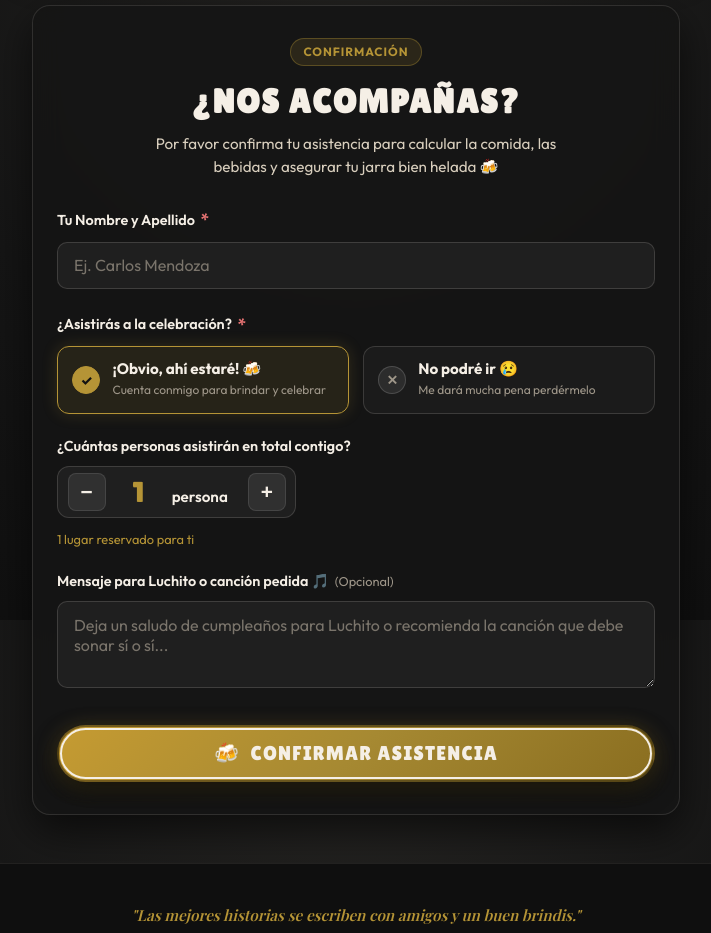
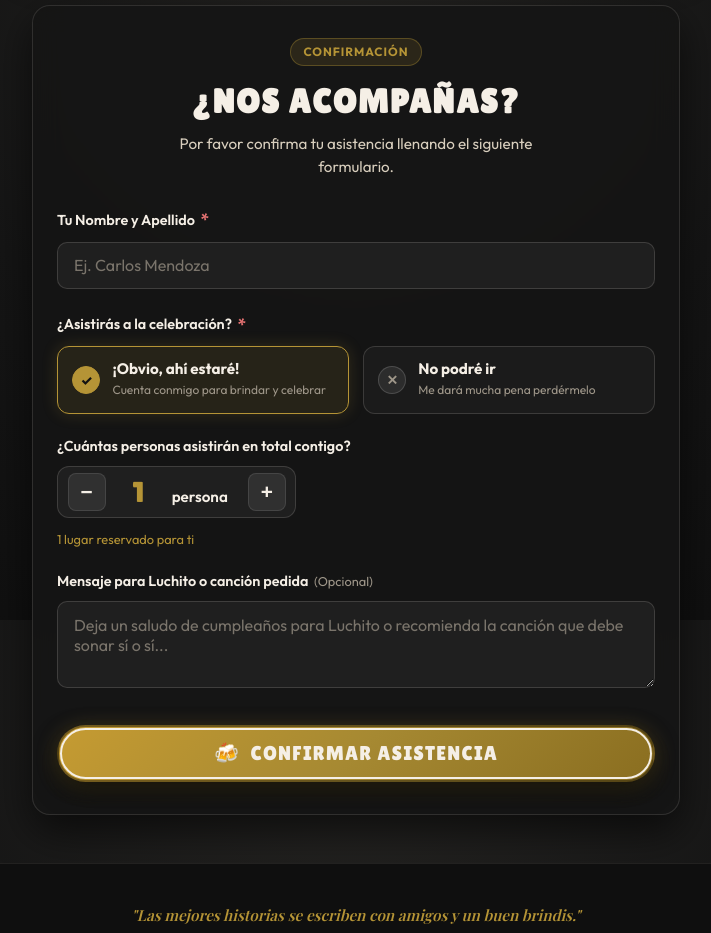
Before and after one commit to ALAYA1803/inivtacion-Luis, a plain HTML site: page index.html in a window 1280 px wide. Shown: the part 1780-2713 px from the top of the page, without its empty margins (284-995 px from the left). Drawn offline with nearby package versions, Linux system fonts and the light colour scheme; a web font is replaced by a local one.

Commit message:
feature: add new desing

```diff
--- a/index.html
+++ b/index.html
@@ -398,7 +398,7 @@
             <div class="rsvp-badge">CONFIRMACIÓN</div>
             <h2 class="rsvp-title">¿NOS ACOMPAÑAS?</h2>
             <p class="rsvp-subtitle">
-              Por favor confirma tu asistencia para calcular la comida, las bebidas y asegurar tu jarra bien helada 🍻
+              Por favor confirma tu asistencia llenando el siguiente formulario.
             </p>
           </div>
 
@@ -437,7 +437,7 @@
                   <input type="radio" name="asistencia" value="SI" checked class="sr-only">
                   <div class="card-radio-icon">✓</div>
                   <div class="card-radio-content">
-                    <span class="card-radio-title">¡Obvio, ahí estaré! 🍻</span>
+                    <span class="card-radio-title">¡Obvio, ahí estaré! </span>
                     <span class="card-radio-desc">Cuenta conmigo para brindar y celebrar</span>
                   </div>
                 </label>
@@ -447,7 +447,7 @@
                   <input type="radio" name="asistencia" value="NO" class="sr-only">
                   <div class="card-radio-icon">✕</div>
                   <div class="card-radio-content">
-                    <span class="card-radio-title">No podré ir 😢</span>
+                    <span class="card-radio-title">No podré ir </span>
                     <span class="card-radio-desc">Me dará mucha pena perdérmelo</span>
                   </div>
                 </label>
@@ -477,7 +477,7 @@
             <!-- Campo 4: Mensaje o Canción Pedida -->
             <div class="form-group">
               <label for="guestMessage" class="form-label">
-                <span>Mensaje para Luchito o canción pedida 🎵</span>
+                <span>Mensaje para Luchito o canción pedida </span>
                 <span class="optional-tag">(Opcional)</span>
               </label>
               <div class="input-wrapper">
```
